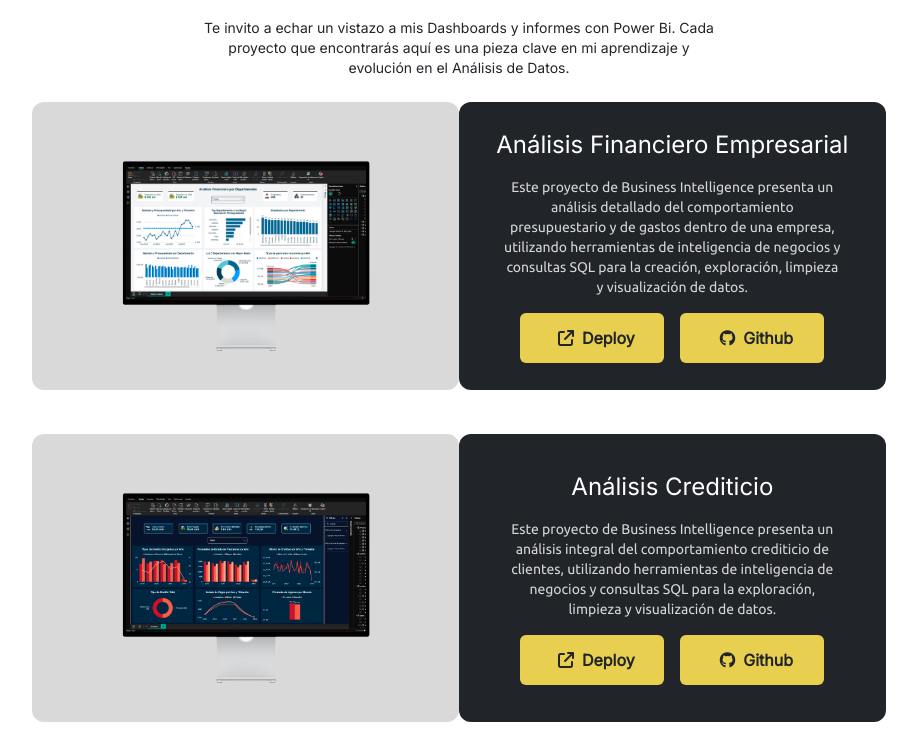
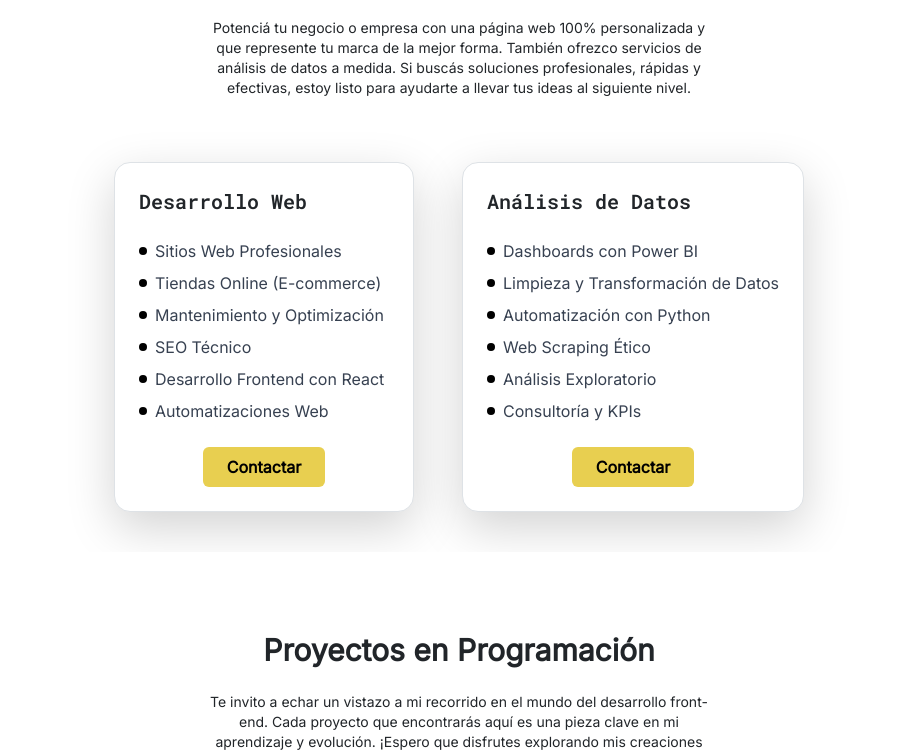
Before and after one commit to MaikolReyes/Website-Personal, a React (Vite) app: page / in a window 1280 px wide. Shown: the part 1680-2434 px from the top of the page, without its empty margins (181-1098 px from the left). Built offline with nearby package versions, Linux system fonts and the light colour scheme.

Commit message:
update in form

```diff
--- a/package.json
+++ b/package.json
@@ -9,6 +9,7 @@
     "preview": "vite preview"
   },
   "dependencies": {
+    "framer-motion": "^12.23.24",
     "react": "^18.2.0",
     "react-dom": "^18.2.0",
     "react-router-dom": "^6.9.0",
--- a/src/App.jsx
+++ b/src/App.jsx
@@ -1,6 +1,7 @@
 
 import { About, Certificates, Hero, ProjectsAnalyst, ProjectsDevs } from "./layout"
 import { Footer, FormContact, Navbar } from './components';
+import { ServicesCarousel } from "./layout/Services";
 
 export const App = () => {
     return (
@@ -11,9 +12,11 @@ export const App = () => {
 
             <About />
 
-            <ProjectsAnalyst />
+            <ServicesCarousel />
 
             <ProjectsDevs />
+
+            <ProjectsAnalyst />
 
             <Certificates />
 
--- a/src/components/FormContact.jsx
+++ b/src/components/FormContact.jsx
@@ -46,7 +46,7 @@ export const FormContact = () => {
                                 </p>
                                 <p className="block text-xs desktop:text-sm">
                                     <button className="p-2" type="submit">Enviar</button>
-                                    <input type="hidden" name="_next" value="https://maikolreyes.com.ar/" />
+                                    <input type="hidden" name="_next" value="https://maikol.netlify.app/" />
                                     <input type="hidden" name="_captcha" value='false' />
                                 </p>
                             </form>
--- a/src/layout/About.jsx
+++ b/src/layout/About.jsx
@@ -10,7 +10,7 @@ export const About = () => {
                 <h2 className='mt-16 mb-10 title-about text-3xl large-desktop:text-4xl font-semibold font-title tablet:mt-28 tablet:mb-10'>Acerca de mi</h2>
             </div>
 
-            <div className='flex justify-center items-center flex-col tablet:flex-row tablet:gap-14'>
+            <div className='flex flex-col justify-center items-center tablet:flex-row tablet:gap-14'>
 
                 <div className="flex flex-col mb-10 tablet:mb-0">
 
--- a/src/layout/ProjectsAnalyst.jsx
+++ b/src/layout/ProjectsAnalyst.jsx
@@ -6,7 +6,7 @@ export const ProjectsAnalyst = () => {
             <div className="flex flex-col items-center mt-10 tablet:mt-20" id="portfolio" >
                 <h2 className="text-xl desktop:text-3xl font-semibold font-title">Proyectos en Análisis de Datos</h2>
 
-                <p className="w-3/4 text-sm m-4 large-desktop:text-base font-title text-center desktop:w-2/5 large-desktop:w-1/4">Te invito a echar un vistazo a mis Dashboards y informes con Power Bi. Cada proyecto que encontrarás aquí es una pieza clave en mi aprendizaje y evolución en el Análisis de Datos.</p>
+                <p className="w-3/4 text-sm m-4 large-desktop:text-base font-title text-center desktop:w-2/5">Te invito a echar un vistazo a mis Dashboards y informes con Power Bi. Cada proyecto que encontrarás aquí es una pieza clave en mi aprendizaje y evolución en el Análisis de Datos.</p>
             </div>
 
             {
--- a/src/layout/ProjectsDevs.jsx
+++ b/src/layout/ProjectsDevs.jsx
@@ -6,7 +6,7 @@ export const ProjectsDevs = () => {
             <div className="flex flex-col items-center mt-10 tablet:mt-20" id="portfolio" >
                 <h2 className="text-xl desktop:text-3xl font-semibold font-title">Proyectos en Programación</h2>
 
-                <p className="w-3/4 text-sm m-4 large-desktop:text-base font-title text-center desktop:w-2/5 large-desktop:w-1/4">Te invito a echar un vistazo a mi recorrido en el mundo del desarrollo front-end. Cada proyecto que encontrarás aquí es una pieza clave en mi aprendizaje y evolución. ¡Espero que disfrutes explorando mis creaciones tanto como yo disfruté creándolas!</p>
+                <p className="w-3/4 text-sm m-4 large-desktop:text-base font-title text-center desktop:w-2/5">Te invito a echar un vistazo a mi recorrido en el mundo del desarrollo front-end. Cada proyecto que encontrarás aquí es una pieza clave en mi aprendizaje y evolución. ¡Espero que disfrutes explorando mis creaciones tanto como yo disfruté creándolas!</p>
             </div>
 
             {
--- /dev/null
+++ b/src/layout/Services.jsx
@@ -0,0 +1,72 @@
+
+import { motion } from "framer-motion";
+
+const Services = [
+    {
+        category: "Desarrollo Web",
+        items: [
+            "Sitios Web Profesionales",
+            "Tiendas Online (E-commerce)",
+            "Mantenimiento y Optimización",
+            "SEO Técnico",
+            "Desarrollo Frontend con React",
+            "Automatizaciones Web"
+        ]
+    },
+    {
+        category: "Análisis de Datos",
+        items: [
+            "Dashboards con Power BI",
+            "Limpieza y Transformación de Datos",
+            "Automatización con Python",
+            "Web Scraping Ético",
+            "Análisis Exploratorio",
+            "Consultoría y KPIs"
+        ]
+    }
+];
+
+
+export const ServicesCarousel = () => {
+
+    return (
+        <>
+            <div className="flex flex-col items-center mt-10 tablet:mt-20" id="portfolio" >
+
+                <h2 className="text-xl desktop:text-3xl font-semibold font-title">Servicios</h2>
+
+                <p className="w-3/4 text-sm m-4 large-desktop:text-base font-title text-center desktop:w-2/5 ">Potenciá tu negocio o empresa con una página web 100% personalizada y que represente tu marca de la mejor forma. También ofrezco servicios de análisis de datos a medida. Si buscás soluciones profesionales, rápidas y efectivas, estoy listo para ayudarte a llevar tus ideas al siguiente nivel.</p>
+
+            </div>
+
+            <div className="flex justify-center w-full overflow-hidden py-10">
+                <div className="flex flex-col gap-4 tablet:gap-0 tablet:flex-row tablet:space-x-6 animate-slide">
+                    {Services.map((block, index) => (
+                        <motion.div
+                            key={index}
+                            className="min-w-[300px] bg-white shadow-lg rounded-2xl p-6 border border-gray-200"
+                            whileHover={{ scale: 1.05 }}
+                            transition={{ type: "spring", stiffness: 200 }}
+                        >
+                            <h3 className="text-xl font-semibold mb-4 font-subtitle">{block.category}</h3>
+                            <ul className="space-y-2 text-gray-700">
+                                {block.items.map((item, i) => (
+                                    <li key={i} className="flex items-center gap-2 font-title">
+                                        <span className="w-2 h-2 bg-black rounded-full"></span>
+                                        {item}
+                                    </li>
+                                ))}
+                            </ul>
+                            <a href="#contacto" className="flex justify-center">
+                                <button className="mt-4 bg-customPrimary text-black font-title font-bold py-2 px-4 rounded hover:bg-customHover">
+                                    Contactar
+                                </button>
+                            </a>
+                        </motion.div>
+                    ))}
+                </div>
+
+            </div>
+        </>
+    )
+}
--- a/src/styles.scss
+++ b/src/styles.scss
@@ -82,38 +82,38 @@
     z-index: 3;
 }
 
+
 .icons:nth-child(1) a:before {
+    background: #fb8714;
+}
+
+.icons:nth-child(2) a:before {
+    background: #4badee;
+}
+
+.icons:nth-child(3) a:before {
+    background: black;
+}
+
+.icons:nth-child(4) a:before {
     background: #F2C811;
 }
 
-.icons:nth-child(2) a:before {
+.icons:nth-child(5) a:before {
     background: #0062a3;
 }
 
-.icons:nth-child(3) a:before {
+.icons:nth-child(6) a:before {
     background: #0b8100;
 }
 
-.icons:nth-child(4) a:before {
-    background: #b5a300;
-}
-
-.icons:nth-child(5) a:before {
-    background: #f34545;
-}
-
-.icons:nth-child(6) a:before {
-    background: #fb8714;
-}
-
 .icons:nth-child(7) a:before {
-    background: #4badee;
+    background: #c5b314;
 }
 
 .icons:nth-child(8) a:before {
-    background: black;
+    background: #f87a13;
 }
-
 //footer
 .icons-image:hover .icon {
     color: #fff;
```
Also changed, not shown: 1 other file (tests, documents, lock files or other folders).
